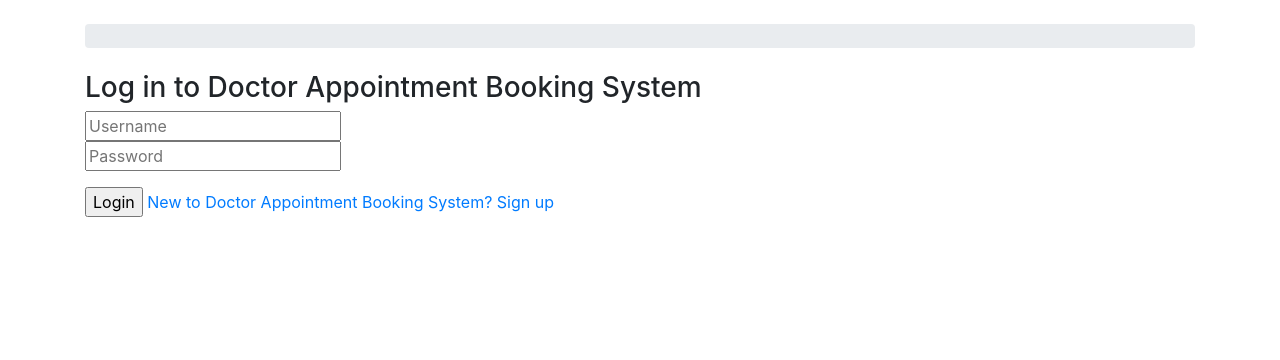
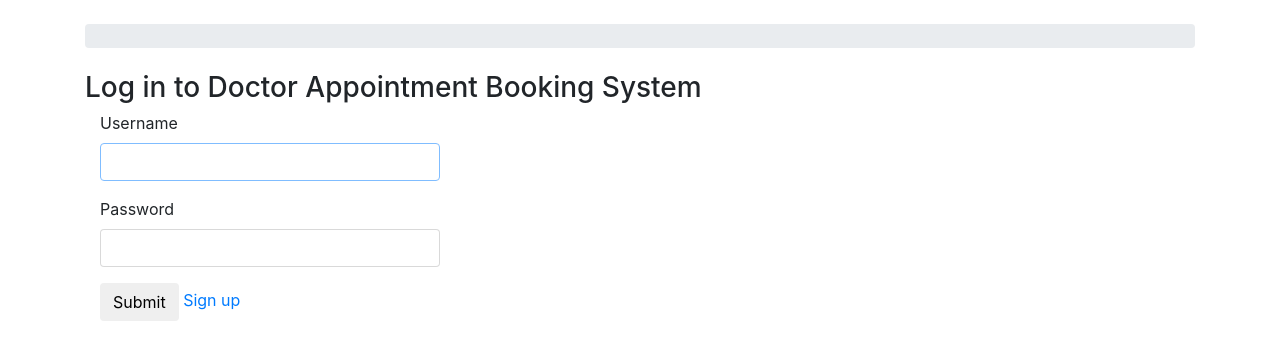
Before and after one commit to HoangJerry/bookingDoctor, a Django app: template bookingDoctor/templates/login.html in a window 1280 px wide. Shown: the part 56-416 px from the top of the page. Run offline with Django 3.2, Linux system fonts and the light colour scheme; the template is opened without the code that fills it, so the values that code supplies are empty; some libraries are stand-ins or nearby versions; some web fonts are replaced.

Commit message:
add login page and logout

```diff
--- a/bookingDoctor/settings.py
+++ b/bookingDoctor/settings.py
@@ -81,7 +81,7 @@ DATABASES = {
         'ENGINE': 'django.db.backends.mysql', # Add 'postgresql_psycopg2', 'mysql', 'sqlite3' or 'oracle'.
         'NAME': 'bookingDoctor',                      # Or path to database file if using sqlite3.
         'USER': 'root',
-        'PASSWORD': 'softdev',
+        'PASSWORD': 'root',
         'HOST': 'localhost',                      # Empty for localhost through domain sockets or '127.0.0.1' for localhost through TCP.
         'PORT': '3306',                      # Set to empty string for default.
     }
@@ -129,3 +129,6 @@ STATIC_ROOT = os.path.join(BASE_DIR, 'static')
 STATIC_URL = SITE_URL+"static/"
 MEDIA_ROOT = os.path.join(BASE_DIR, 'media')
 MEDIA_URL = SITE_URL+"media/"
+
+# Customizing the login view
+LOGIN_REDIRECT_URL = 'home'
--- a/bookingDoctor/static/css/app.css
+++ b/bookingDoctor/static/css/app.css
@@ -29,3 +29,6 @@
   background-color: #66598B;
   border-color: #66598B;
 }
+.btn:hover{
+  cursor: pointer;
+}
--- a/bookingDoctor/templates/login.html
+++ b/bookingDoctor/templates/login.html
@@ -3,17 +3,22 @@
 {% block content %}
     <h3>Log in to Doctor Appointment Booking System </h3>
     {% if form.errors %}
-    <p style="color: red">Your username and password didn't match. Please try again.</p>
+      <p style="color: red">Your username and password don't correct.</p>
     {% endif %}
+    <div class="col-lg-4">
       <form method="post">
       {% csrf_token %}
-  <!--  <input type="hidden" name="next" value="{{ next }}" /> -->
-    <p>
-      <input type="text" placeholder="Username" name="username" maxlength="100" /> <br>
-      <input type="password" placeholder="Password" name="password" maxlength="100" />
-    </p>
-
-    <button type="submit">Login</button>
-    <a href="{% url 'signup' %}">New to Doctor Appointment Booking System? Sign up</a>
+      <!-- {{form.as_p}} -->
+      <div class="form-group">
+        <label for="id_username">Username</label>
+        <input type="text" name="username"  class="form-control" autofocus="" required="" id="id_username" maxlength="254">
+      </div>
+      <div class="form-group">
+        <label for="id_password">Password</label>
+       <input type="password" class="form-control" name="password" required="" id="id_password">
+      </div>
+      <button type="submit" class="btn btn-default">Submit</button>
+      <a href="{% url 'signup' %}">Sign up</a>
     </form>
+    </div>
 {% endblock %}
--- a/bookingDoctor/urls.py
+++ b/bookingDoctor/urls.py
@@ -19,13 +19,15 @@ from django.conf.urls.static import static
 from django.conf import settings
 from api import urls as api_urls
 import views
+from django.contrib.auth import views as auth_views
 urlpatterns = [
     url(r'^admin/', admin.site.urls),
     # url(r'^api/', include(api_urls)),
     url(r'^$', views.home, name='home'),
-    url(r'^$', views.home, name='login'),
-    url(r'^$', views.home, name='logout'),
+    url(r'^login/$', auth_views.login, {'template_name': 'login.html'}, name='login'),
+    url(r'^logout/$', auth_views.logout, {'next_page': '/'}, name='logout'),
     url(r'^$', views.home, name='signup'),
+
 ]
 
 if settings.DEBUG:
```
Also changed, not shown: bookingDoctor/templates/home.html (+25 -1 lines), api/migrations/0001_initial.py, api/migrations/0002_auto_20180129_0714.py (deleted), 13 other files. Lines whose indentation alone changed are shown as unchanged.
